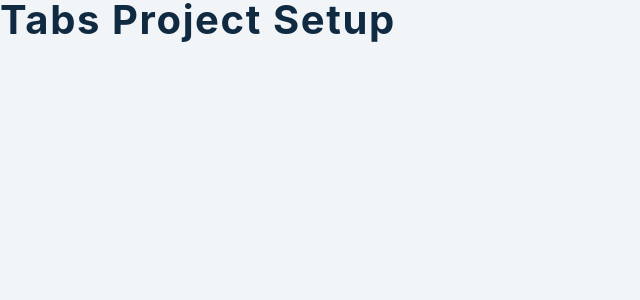
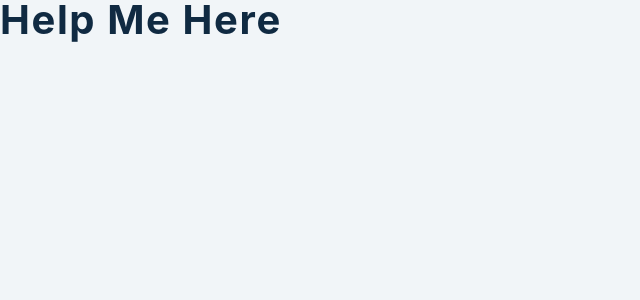
Before and after one commit to IsmailMuhammed2019/tabs, a React (Create React App) app: page / in a window 1280 px wide. Shown: the top 300 px of the page, without its empty margins (0-640 px from the left). Built offline with nearby package versions, Linux system fonts and the light colour scheme.

Commit message:
creating function for fetching data

```diff
--- a/package.json
+++ b/package.json
@@ -8,6 +8,7 @@
     "@testing-library/user-event": "^13.5.0",
     "react": "^18.2.0",
     "react-dom": "^18.2.0",
+    "react-icons": "^4.7.1",
     "react-scripts": "5.0.1",
     "web-vitals": "^2.1.4"
   },
--- a/src/App.js
+++ b/src/App.js
@@ -3,8 +3,15 @@ import { FaAngleDoubleRight } from 'react-icons/fa'
 // ATTENTION!!!!!!!!!!
 // I SWITCHED TO PERMANENT DOMAIN
 const url = 'https://course-api.com/react-tabs-project'
+
 function App() {
-  return <h2>tabs project setup</h2>
+
+
+
+
+  return (
+    <h2>Help me here</h2>
+  )
 }
 
 export default App
```
Also changed, not shown: 1 other file (tests, documents, lock files or other folders).
